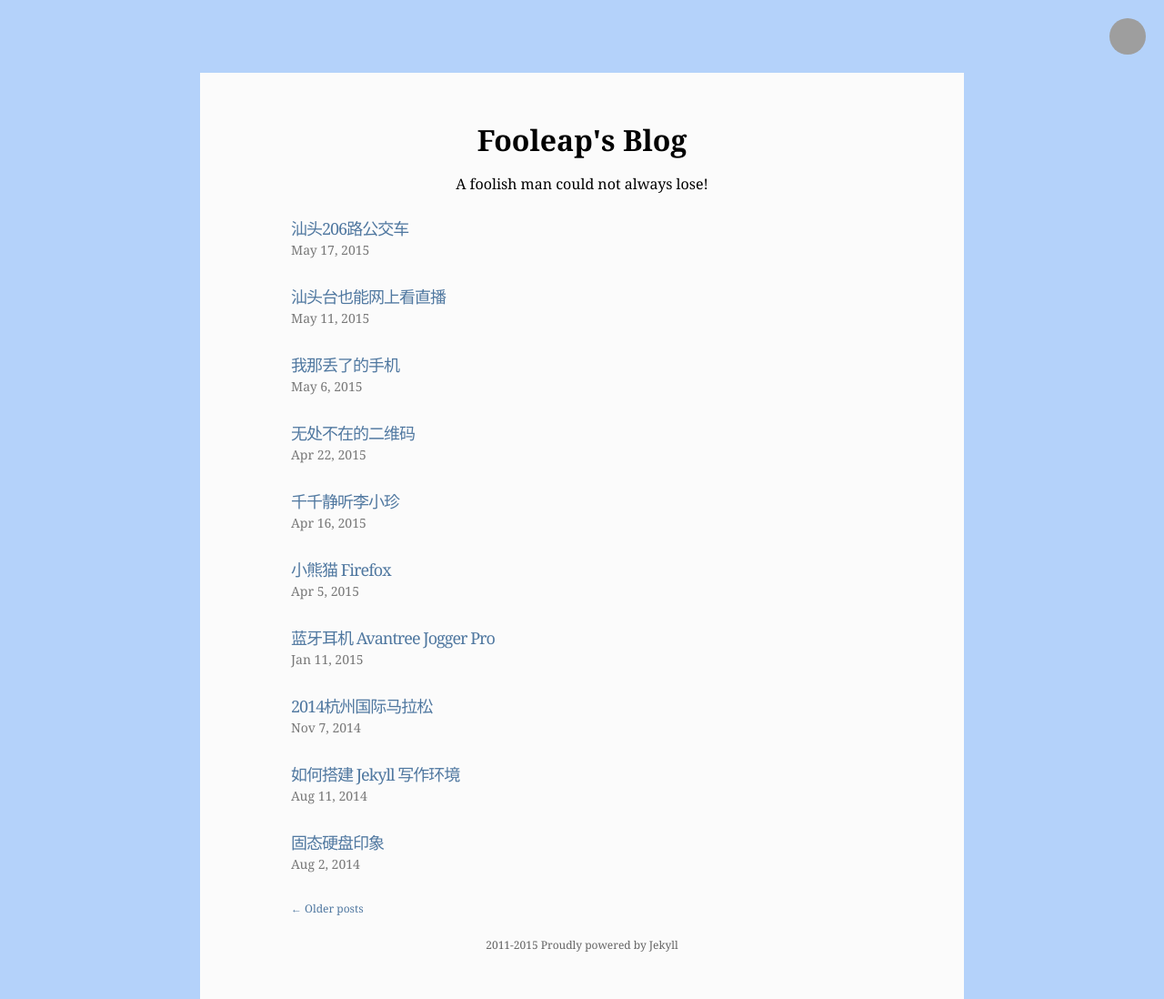
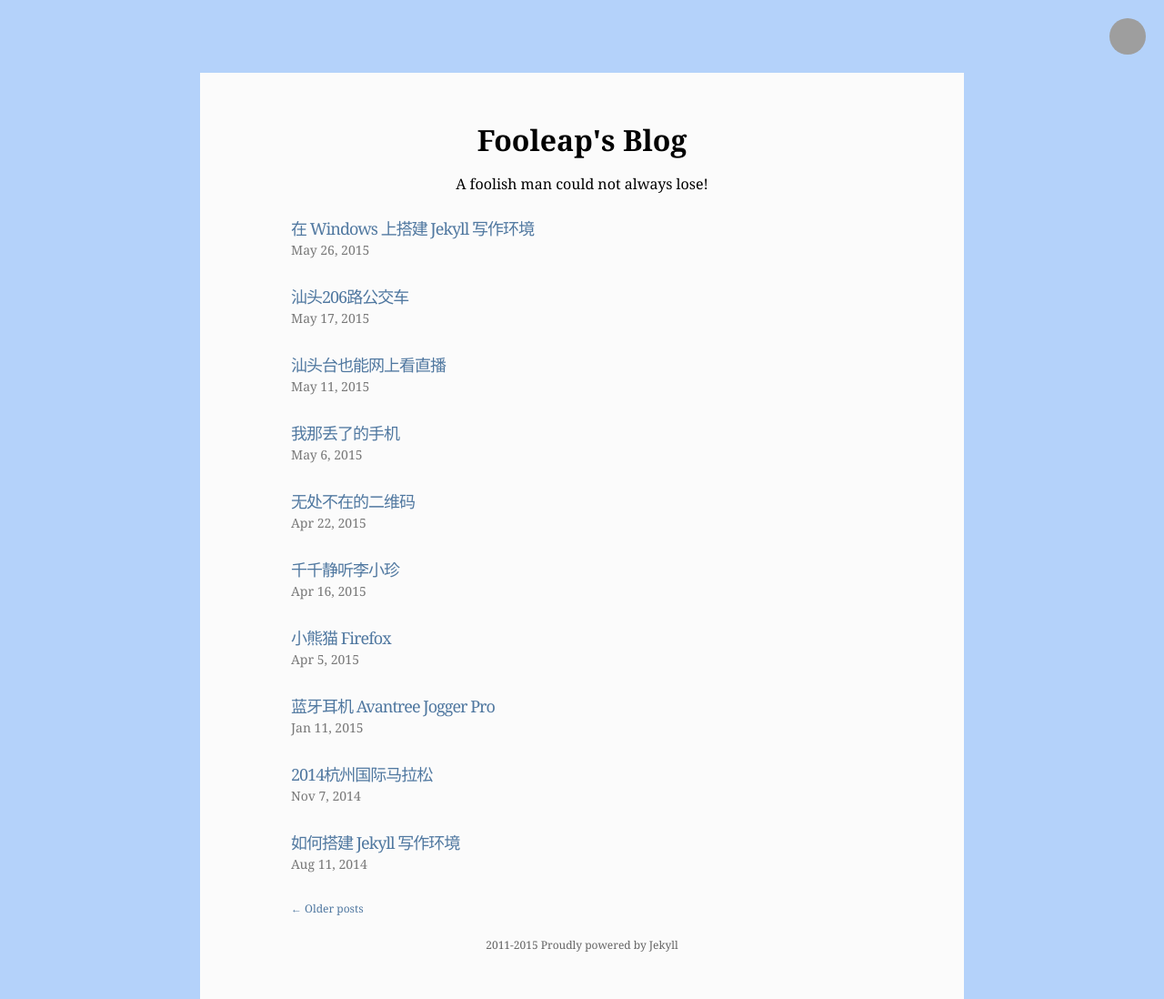
Before and after one commit to fooleap/fooleap.github.io, a Jekyll site: the page built from index.html, in a window 1280 px wide. Shown: the whole page at 91% size. Built offline with Jekyll 4.4.1, drawn with Linux system fonts in a browser that asks for light colours; the list of posts is cut into pages by our own code; comment, search, counter and statistics services are not loaded; some of the changed lines change nothing that is shown; grey boxes are pictures that could not be loaded.

Commit message:
run jekyll on windows

````diff
--- a/_posts/2014-08-11-how-to-install-jekyll.md
+++ b/_posts/2014-08-11-how-to-install-jekyll.md
@@ -5,6 +5,8 @@
 category: tech
 tags: [Jekyll, Ruby, 博客]
 ---
+
+Windows 用户可前往[在 Windows 上搭建 Jekyll 写作环境](run-jekyll-on-windows.html)
 
 在好久好久以前，我提到了我[从 WordPress 切换到 Jekyll 的缘由](http://blog.fooleap.org/replace-wordpress-with-jekyll.html)。自从使用 Jekyll 写博，到现在也已经有两年半左右的时间，Jekyll 也日趋成熟，使用起来也相当舒畅，无过多的不适感。
 
--- /dev/null
+++ b/_posts/2015-05-26-run-jekyll-on-windows.md
@@ -0,0 +1,86 @@
+---
+layout: post
+title: 在 Windows 上搭建 Jekyll 写作环境
+description: "曾几何时，别说是 Jekyll，Windows 用户想要好好用一会 Ruby 也相当麻烦，安装时各种出错，但现在想在 Windows 上搭建一个可用的 Jekyll 写作环境还是挺简单的。"
+category: tech
+tags: [Jekyll, Ruby, Windows, wdm, 博客]
+---
+
+曾几何时，别说是 Jekyll，Windows 用户想要好好用一会 Ruby 也相当麻烦，安装时各种出错，但现在想在 Windows 上搭建一个可用的 Jekyll 写作环境还是挺简单的。
+
+Jekyll 官方在 [Jekyll on Windows](http://jekyllrb.com/docs/windows/) 引用了 Julian Thilo 的介绍 [Run Jekyll on Windows](http://jekyll-windows.juthilo.com/)，部署的过程如下。
+
+##安装 Ruby
+
+首先，按需到 [RubyInstallers](http://rubyinstaller.org/downloads) 下载一个 Ruby 安装包，根据实际需求，鄙人选择“Ruby 2.2.2 (x64)”。
+
+安装的时候注意勾选“Add Ruby executables to your PATH”，设置环境变量，这样一来，你将能在 Windows 命令行直接使用 Ruby 的相关命令。
+
+![Add Ruby executables to your PATH]({{site.IMG_PATH}}/run-jekyll-on-windows.png)
+▲勾选 Add Ruby executables to your PATH
+
+##安装 Ruby DevKit
+
+除此，由于 Jekyll 的一些依赖需要支持（例如 yajl-ruby），还需要安装一个 Ruby DevKit，Ruby  的开发工具包，一样[在此](http://rubyinstaller.org/downloads)按需获取，鄙人选择 ```DevKit-mingw64-64-4.7.2-20130224-1432-sfx.exe```。
+
+这是一个压缩包， 为它建个目录（永久）并解压进去，例如 ```C:\RubyDevKit```，进入此目录并初始化。
+
+    > cd C:\RubyDevKit
+    > ruby dk.rb init
+
+若它不能自动获取 Ruby 目录时，需编辑其目录下的 ```config.yml``` 文件手动照葫芦画飘在后面加上
+
+    - C:/Ruby22-x64
+
+最后安装 DevKit
+
+    > ruby dk.rb install
+
+##安装 Jekyll
+
+和 Linux 一样，在 Windows 上安装 Jekyll 仅需在命令行输入
+
+    > gem install jekyll
+
+等待安装后，你就可以使用 Jekyll，使用 ```jekyll new``` 命令即可简单生成一个默认的博客，例如
+
+    > jekyll new blog
+
+##语法高亮(可选)
+
+Jekyll 的语法高亮默认采用 Pygments，不过你可以使用 Rouge，安装
+
+    > gem install rouge
+
+在配置中启用
+
+     highlighter: rouge
+
+若你还是想用 Pygments ，则还需要部署 Python，具体见可 [Install a Syntax Highlighter](http://jekyll-windows.juthilo.com/3-syntax-highlighting/)。
+
+##安装 wdm（可选）
+
+从 v2.4.0 开始，Jekyll 本地部署时，会相当于以前版本加 ```--watch``` 一样，监听其源文件的变化，而 Windows 似乎有时候并不会奏效，不过鄙人使用并没碰到。当然你若碰到，可安装 wdm (Windows Directory Monitor )来改善这个问题。
+
+鄙人本不想安装，但运行 ```jekyll s``` 时，会有以下提醒
+
+    Please add the following to your Gemfile to avoid polling for changes:
+      gem 'wdm', '>= 0.1.0' if Gem.win_platform?
+
+
+于是强迫症发，只好安装
+
+    > gem install wdm
+
+不过问题来了，wdm 死活安装不上，Google 了一下，据此 [Issus](https://github.com/Maher4Ever/wdm/issues/18)，大概是与 Ruby 版本兼容问题，这个分支 [HaiderRazvi/wdm](https://github.com/HaiderRazvi/wdm) 可以被装上
+
+    > git clone https://github.com/HaiderRazvi/wdm.git
+    > cd wdm
+    > gem build wdm.gemspec
+    > gem install wdm-0.1.0.gem
+
+当然，关于 gem，你也可以通过 Bundler 来管理，在 ```Gemfile``` 文件中指定，具体可以看看[这篇文章](http://blog.leanote.com/post/551ab4c438f41114e80014af)。
+
+**本文历史**
+
+* 2015年05月26日 完成初稿
````
